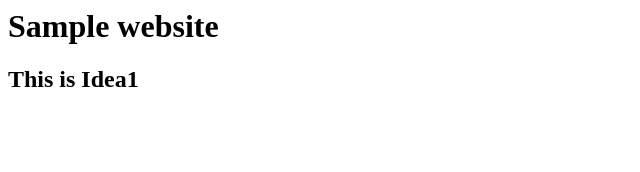
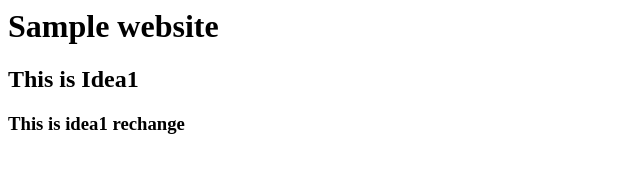
Before and after one commit to pskselvam/dev-server, a plain HTML site: page index.html in a window 1280 px wide. Shown: the whole page, without its empty margins (0-640 px from the left). Drawn offline with Linux system fonts and the light colour scheme.

Commit message:
Idea1 new change

```diff
--- a/index.html
+++ b/index.html
@@ -1,2 +1,3 @@
 <h1>Sample website</h1>
 <h2>This is Idea1</h2>
+<h3>This is idea1 rechange</h3>
```
